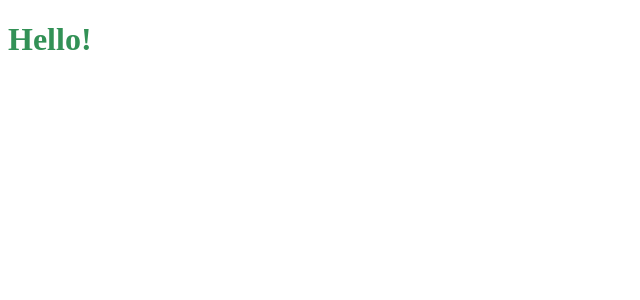
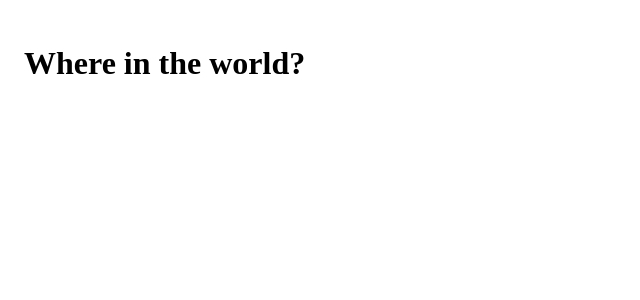
Before and after one commit to BeltserG/contries-search-with-theme-switcher, a React app: page / in a window 1280 px wide. Shown: the top 300 px of the page, without its empty margins (0-640 px from the left). Built offline with nearby package versions, Linux system fonts and the light colour scheme.

Commit message:
Architecture

```diff
--- a/src/app/App.js
+++ b/src/app/App.js
@@ -1,8 +1,9 @@
 import React from "react";
+import {Header} from "../widgets/Header"
 import "./App.scss"
 function App (){
     return (
-        <h1>Hello!</h1>
+        <Header/>
     )
 }
 
--- a/src/app/App.scss
+++ b/src/app/App.scss
@@ -1,3 +1,17 @@
-h1{
-    color: rgb(50, 145, 86);
+.header{
+    display:flex;
+    justify-content: space-between;
+    padding:1rem;
 }
+.header__main-heading{
+
+}
+.header__color-theme{
+
+}
+.header__color-theme--icon{
+
+}
+.header__color-theme--text{
+
+}
--- /dev/null
+++ b/src/widgets/Header.js
@@ -0,0 +1,15 @@
+import React from "react";
+
+const Header = () =>{
+    return(
+        <header className="header">
+            <h1 className="header__main-heading">Where in the world?</h1>
+            <div className="header__color-theme">
+                <img className="header__color-theme--icon" src=""/>
+                <div className="header__color-theme--text"></div>
+            </div>
+        </header>
+    )
+}
+
+export{Header}
```
Also changed, not shown: src/widgets/Main.js (added).
